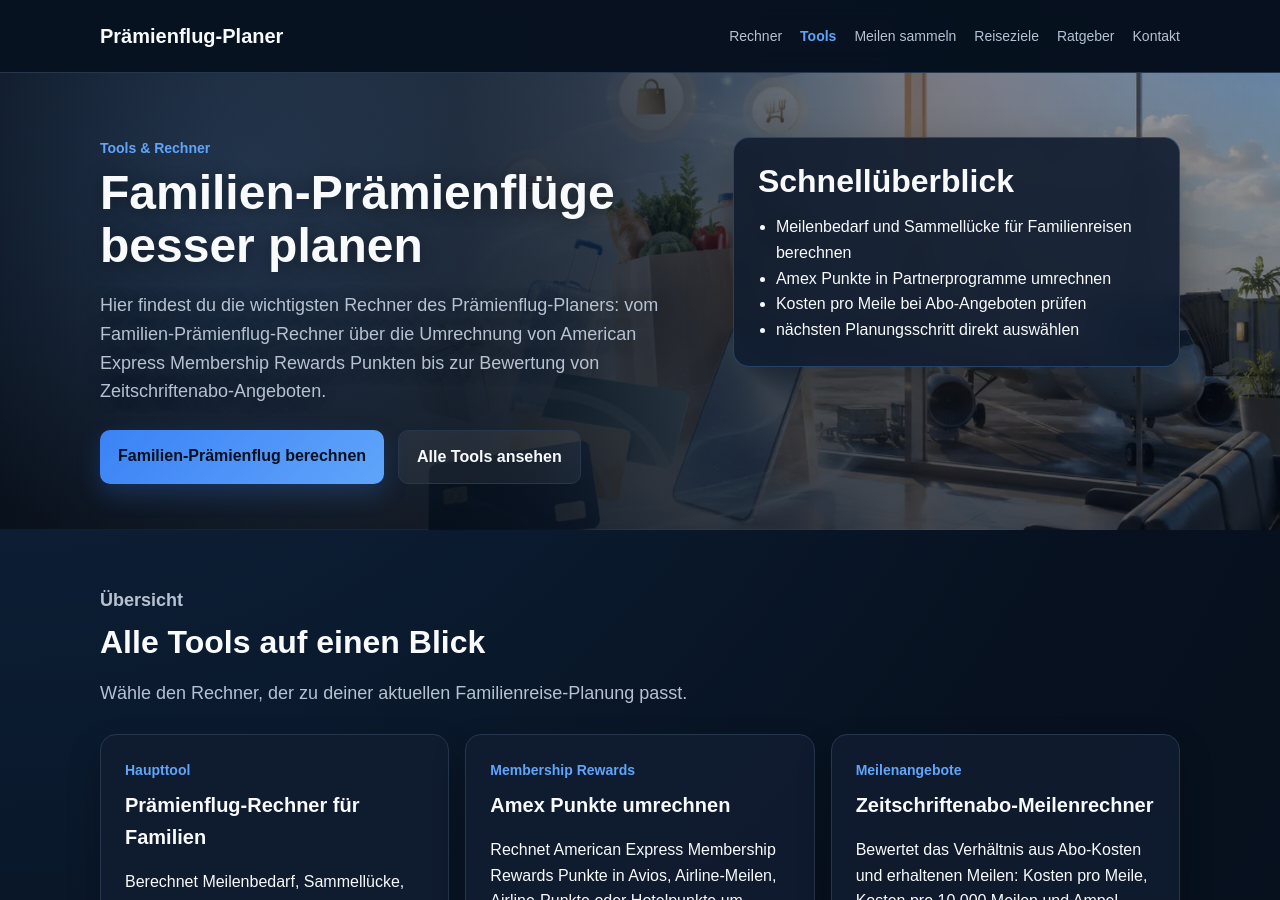
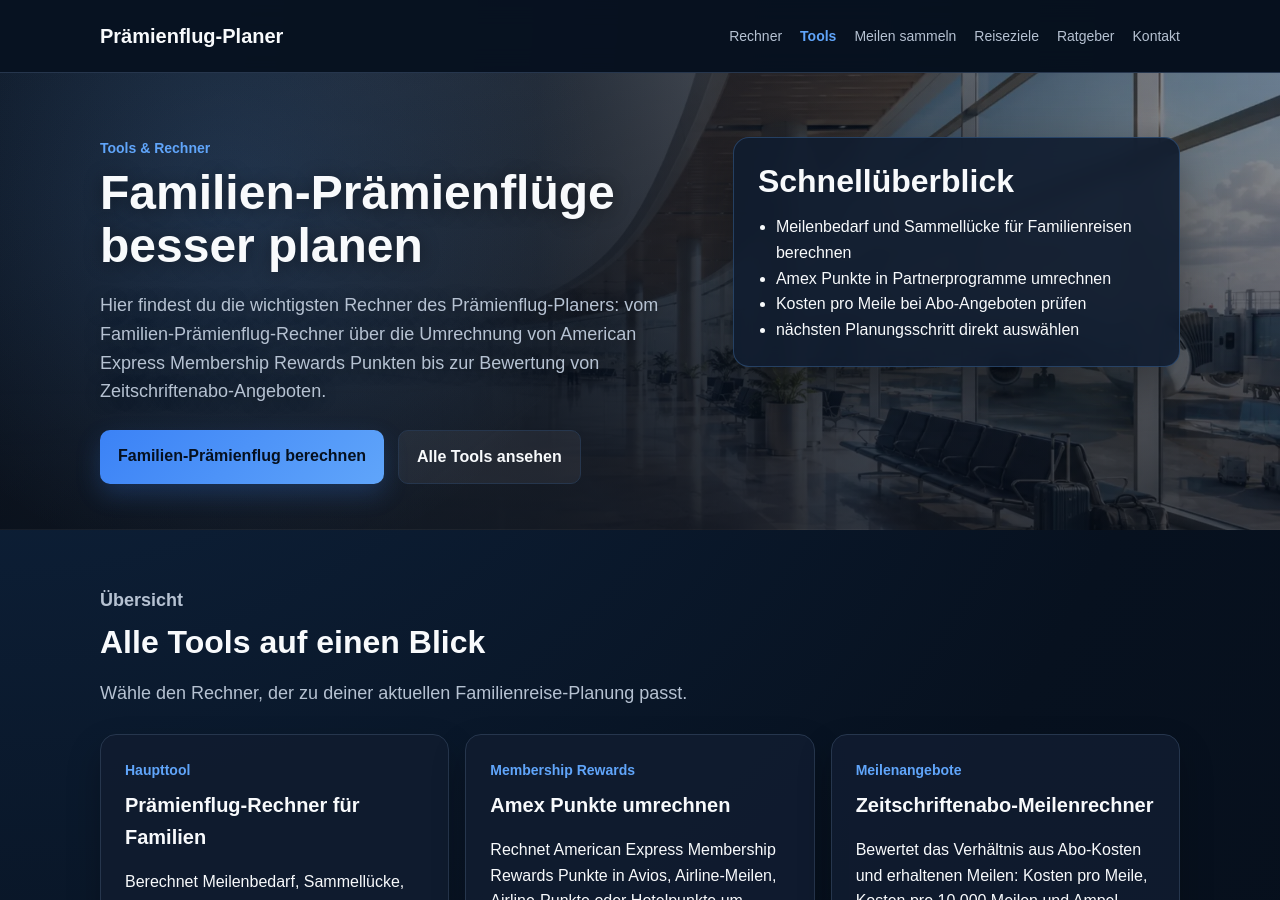
Before and after one commit to Praemienflug-Planer/miles-planer, a Jekyll site: the page built from tools/index.html, in a window 1280 px wide and 900 px high. Built offline with Jekyll 4.4.1, drawn with Linux system fonts in a browser that asks for light colours.

Commit message:
Use calculator hero background on tools page

```diff
--- a/tools/index.html
+++ b/tools/index.html
@@ -54,7 +54,7 @@ layout: default
   </header>
 
   <main id="main-content">
-    <section class="hero hero-small hero-sammeln">
+    <section class="hero hero-small hero-rechner">
       <div class="container hero-grid seo-hero-grid">
         <div>
           <p class="eyebrow">Tools & Rechner</p>
```
